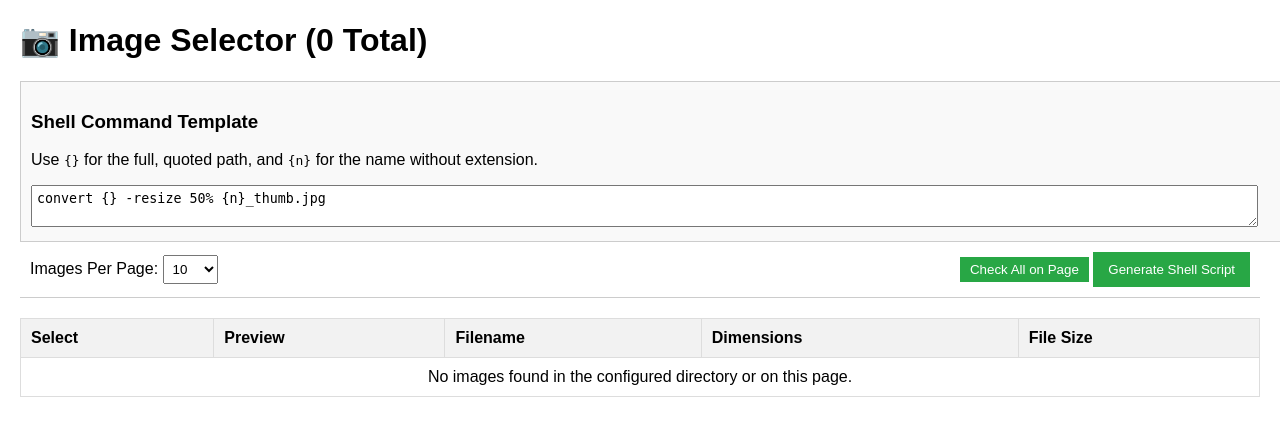
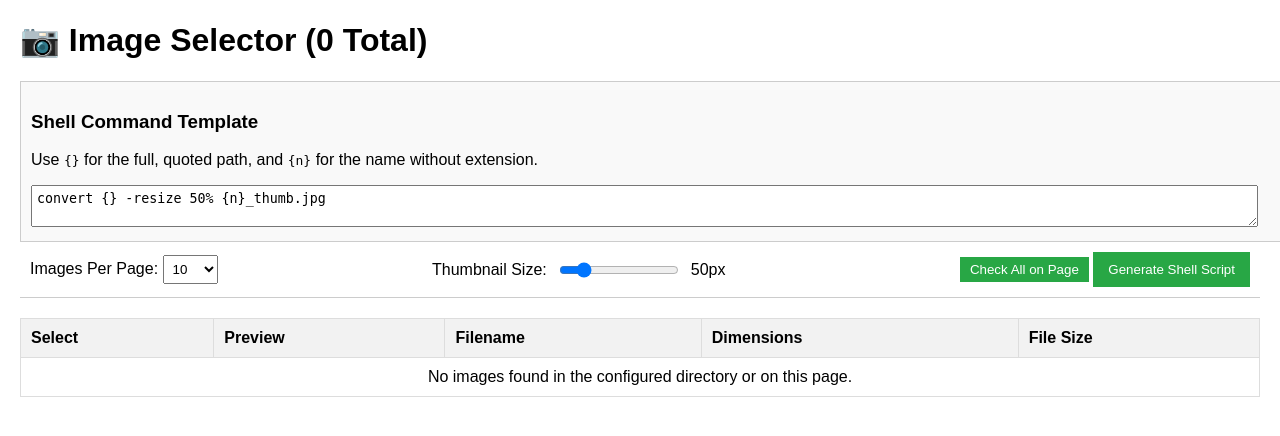
Before and after one commit to matthewturk/image-proc-webapp, a Flask app: page / in a window 1280 px wide. Shown: the top 436 px of the page. Run offline with Flask 3, Linux system fonts and the light colour scheme.

Commit message:
Change size

```diff
--- a/image_selector_app/templates/index.html
+++ b/image_selector_app/templates/index.html
@@ -6,7 +6,16 @@
     <title>Image Selector</title>
     <style>
         body { font-family: sans-serif; margin: 20px; }
-        .controls { display: flex; justify-content: space-between; align-items: center; margin-bottom: 20px; padding: 10px; border-bottom: 1px solid #ccc; }
+        .controls {
+            display: flex;
+            justify-content: space-between;
+            align-items: center;
+            margin-bottom: 20px;
+            padding: 10px;
+            border-bottom: 1px solid #ccc;
+            flex-wrap: wrap; /* Allow controls to wrap on smaller screens */
+            gap: 15px; /* Spacing between control groups */
+        }
 
         /* Table Styles */
         .image-table { width: 100%; border-collapse: collapse; margin-top: 15px; }
@@ -14,7 +23,13 @@
         .image-table th { background-color: #f2f2f2; }
         .image-table td:first-child { text-align: center; }
 
-        .preview-img { max-height: 50px; width: auto; display: block; }
+        /* Target the preview images directly or use a more specific class */
+        .preview-img {
+            max-height: 50px; /* Default height */
+            width: auto;
+            display: block;
+            object-fit: contain; /* Ensures images are scaled within bounds */
+        }
 
         .pagination { margin-top: 20px; text-align: center; }
         /* ... (other styles from previous version) ... */
@@ -24,6 +39,16 @@
         button:hover { background-color: #218838; }
         #checkAllBtn { margin-left: 20px; padding: 5px 10px; }
         .page-size-select select { padding: 5px; }
+
+        /* New styles for the thumbnail size control */
+        .thumbnail-size-control {
+            display: flex;
+            align-items: center;
+            gap: 10px;
+        }
+        .thumbnail-size-control input[type="range"] {
+            width: 120px; /* Adjust as needed */
+        }
     </style>
 </head>
 <body>
@@ -50,6 +75,13 @@
                         </option>
                     {% endfor %}
                 </select>
+            </div>
+
+            {# NEW: Thumbnail Size Control #}
+            <div class="thumbnail-size-control">
+                <label for="thumbnail_size">Thumbnail Size:</label>
+                <input type="range" id="thumbnail_size" min="20" max="200" value="50" oninput="adjustThumbnailSize(this.value)">
+                <span id="thumbnail_size_value">50px</span>
             </div>
 
             <div>
@@ -88,7 +120,16 @@
         </table>
         {% if total_pages > 1 %}
             <div class="pagination">
-                </div>
+                {% if page_num > 1 %}
+                    <a href="{{ url_for('index', page_num=page_num-1, page_size=page_size) }}">&laquo; Previous</a>
+                {% endif %}
+
+                <span class="current">Page {{ page_num }} of {{ total_pages }}</span>
+
+                {% if page_num < total_pages %}
+                    <a href="{{ url_for('index', page_num=page_num+1, page_size=page_size) }}">Next &raquo;</a>
+                {% endif %}
+            </div>
         {% endif %}
     </form>
 
@@ -116,8 +157,7 @@
             this.textContent = allChecked ? 'Check All on Page' : 'Uncheck All on Page';
         });
 
-        // --- NEW: SHIFT+CLICK RANGE SELECTION LOGIC ---
-
+        // Shift+Click Range Selection Logic (from previous revision)
         let lastChecked = null;
         const checkboxes = document.querySelectorAll('.image-checkbox');
 
@@ -135,7 +175,6 @@
                     const start = Math.min(currentIndex, lastIndex);
                     const end = Math.max(currentIndex, lastIndex);
 
-                    // Determine the state to apply (if the current click was to check or uncheck)
                     const isChecking = this.checked;
 
                     for (let i = start; i <= end; i++) {
@@ -147,7 +186,34 @@
             });
         });
 
-        // --- END SHIFT+CLICK LOGIC ---
+        // --- NEW: Thumbnail Size Adjustment Logic ---
+        const thumbnailSizeSlider = document.getElementById('thumbnail_size');
+        const thumbnailSizeValue = document.getElementById('thumbnail_size_value');
+        const previewImages = document.querySelectorAll('.preview-img'); // Get all image elements
+
+        // Function to apply the size
+        function adjustThumbnailSize(size) {
+            previewImages.forEach(img => {
+                img.style.maxHeight = size + 'px'; // Apply max-height to control size while maintaining aspect ratio
+            });
+            thumbnailSizeValue.textContent = size + 'px'; // Update displayed value
+            localStorage.setItem('thumbnailSize', size); // Store preference
+        }
+
+        // Initialize slider and images based on stored preference or default
+        const storedSize = localStorage.getItem('thumbnailSize');
+        if (storedSize) {
+            thumbnailSizeSlider.value = storedSize; // Set slider to stored value
+            adjustThumbnailSize(storedSize); // Apply stored size
+        } else {
+            // Apply default value if no preference is stored
+            adjustThumbnailSize(thumbnailSizeSlider.value);
+        }
+
+        // The oninput event listener is already added in the HTML:
+        // oninput="adjustThumbnailSize(this.value)"
+
+        // --- END NEW LOGIC ---
     </script>
 
 </body>
```
